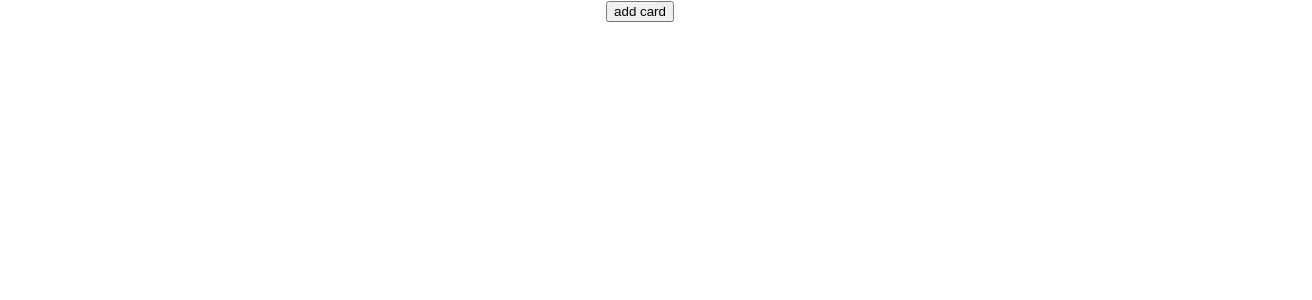
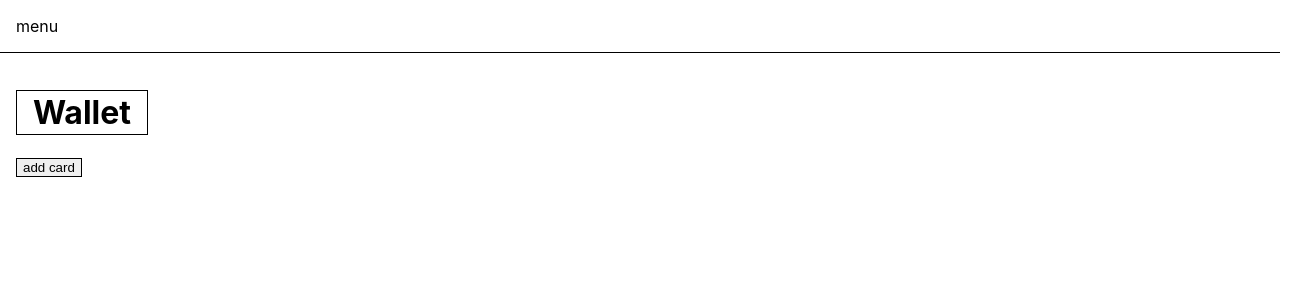
Before and after one commit to mattszabo/react-redux-toolkit-saga, a React (Create React App) app: page / in a window 1280 px wide. Shown: the top 300 px of the page, 1312 px wide, since content can reach past the window. Built offline with nearby package versions, Linux system fonts and the light colour scheme.

Commit message:
refactor: Cards to Wallet

```diff
--- a/src/App.css
+++ b/src/App.css
@@ -1,38 +1,4 @@
-.App {
-  text-align: center;
+.menu {
+  border-bottom: 1px solid black;
+  padding: 1rem;
 }
-
-.App-logo {
-  height: 40vmin;
-  pointer-events: none;
-}
-
-@media (prefers-reduced-motion: no-preference) {
-  .App-logo {
-    animation: App-logo-spin infinite 20s linear;
-  }
-}
-
-.App-header {
-  background-color: #282c34;
-  min-height: 100vh;
-  display: flex;
-  flex-direction: column;
-  align-items: center;
-  justify-content: center;
-  font-size: calc(10px + 2vmin);
-  color: white;
-}
-
-.App-link {
-  color: #61dafb;
-}
-
-@keyframes App-logo-spin {
-  from {
-    transform: rotate(0deg);
-  }
-  to {
-    transform: rotate(360deg);
-  }
-}
--- a/src/App.js
+++ b/src/App.js
@@ -1,10 +1,11 @@
-import Cards from './components/Cards/Cards'
+import Wallet from './components/Wallet/Wallet'
 import './App.css';
 
 const App = () => {
   return (
-    <div className="App">
-      <Cards />
+    <div className="app">
+      <div className="menu">menu</div>
+      <Wallet />
     </div>
   );
 }
--- a/src/components/Cards/Cards.style.js
+++ /dev/null
@@ -1,6 +0,0 @@
-import styled from "styled-components";
-
-export const CardsContainer = styled.div`
-  height: 100%;
-  width: 100%;
-`
--- a/src/components/Cards/Cards.js
+++ b/src/components/Wallet/Wallet.js
@@ -1,19 +1,20 @@
 import React from 'react'
-import { CardsContainer } from './Cards.style'
+import * as styles from './Wallet.style'
 import CardList from './CardList/CardList'
 import { useSelector } from 'react-redux'
 import { cardSelector } from '../../selectors/wallet';
-import CardControls from './CardControls/CardControls';
+import CardsControls from './WalletControls/WalletControls';
 
 
 const Cards = () => {
   const cards = useSelector(cardSelector)
 
   return (
-    <CardsContainer>
-      <CardControls />
+    <styles.WalletContainer>
+      <styles.Header>Wallet</styles.Header>
+      <CardsControls />
       <CardList cards={cards} />
-    </CardsContainer>
+    </styles.WalletContainer>
   )
 }
 
--- /dev/null
+++ b/src/components/Wallet/Wallet.style.js
@@ -0,0 +1,13 @@
+import styled from "styled-components";
+
+export const WalletContainer = styled.div`
+  height: 100%;
+  width: 100%;
+  padding: 1rem;
+`
+
+export const Header = styled.h1`
+  border: 1px solid black;
+  padding: 0.1rem 1rem;
+  width: max-content;
+`
--- a/src/components/Cards/CardControls/CardControls.js
+++ b/src/components/Wallet/WalletControls/WalletControls.js
@@ -2,8 +2,9 @@ import React from 'react'
 import { useDispatch } from 'react-redux'
 import { addCard } from '../../../reducer/cardsSlice'
 import { fetchCard } from '../../../services/cards'
+import * as styles from './WalletControls.style'
 
-const CardControls = () => {
+const WalletControls = () => {
   const dispatch = useDispatch()
 
   const handleClick = async () => {
@@ -12,8 +13,10 @@ const CardControls = () => {
   }
 
   return (
-    <button onClick={handleClick} >add card</button>
+    <styles.Container>
+      <styles.Button onClick={handleClick} >add card</styles.Button>
+    </styles.Container>
   )
 }
 
-export default CardControls
+export default WalletControls
--- /dev/null
+++ b/src/components/Wallet/WalletControls/WalletControls.style.js
@@ -0,0 +1,10 @@
+import styled from "styled-components";
+
+export const Container = styled.div`
+  height: 100%;
+  width: 100%;
+`
+
+export const Button = styled.button`
+  border: 1px solid black;
+`
```
Also changed, not shown: src/components/Wallet/CardList/Card/Card.js (renamed from src/components/Cards/CardList/Card/Card.js), src/components/Wallet/CardList/Card/Card.style.js (renamed from src/components/Cards/CardList/Card/Card.style.js), src/components/Wallet/CardList/CardList.js (renamed from src/components/Cards/CardList/CardList.js), src/components/Wallet/CardList/CardList.style.js (renamed from src/components/Cards/CardList/CardList.style.js), src/styles/layout.style.js (renamed from src/components/styles/layout.style.js).
